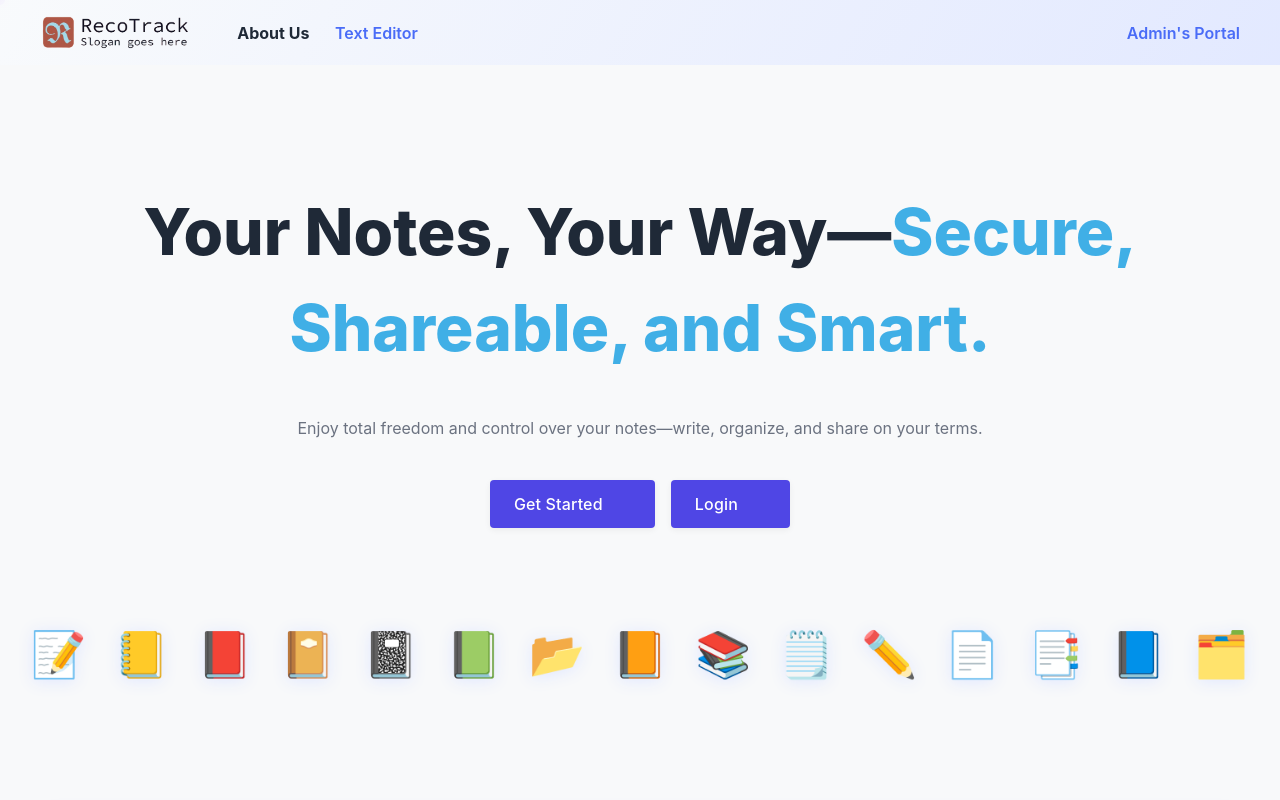
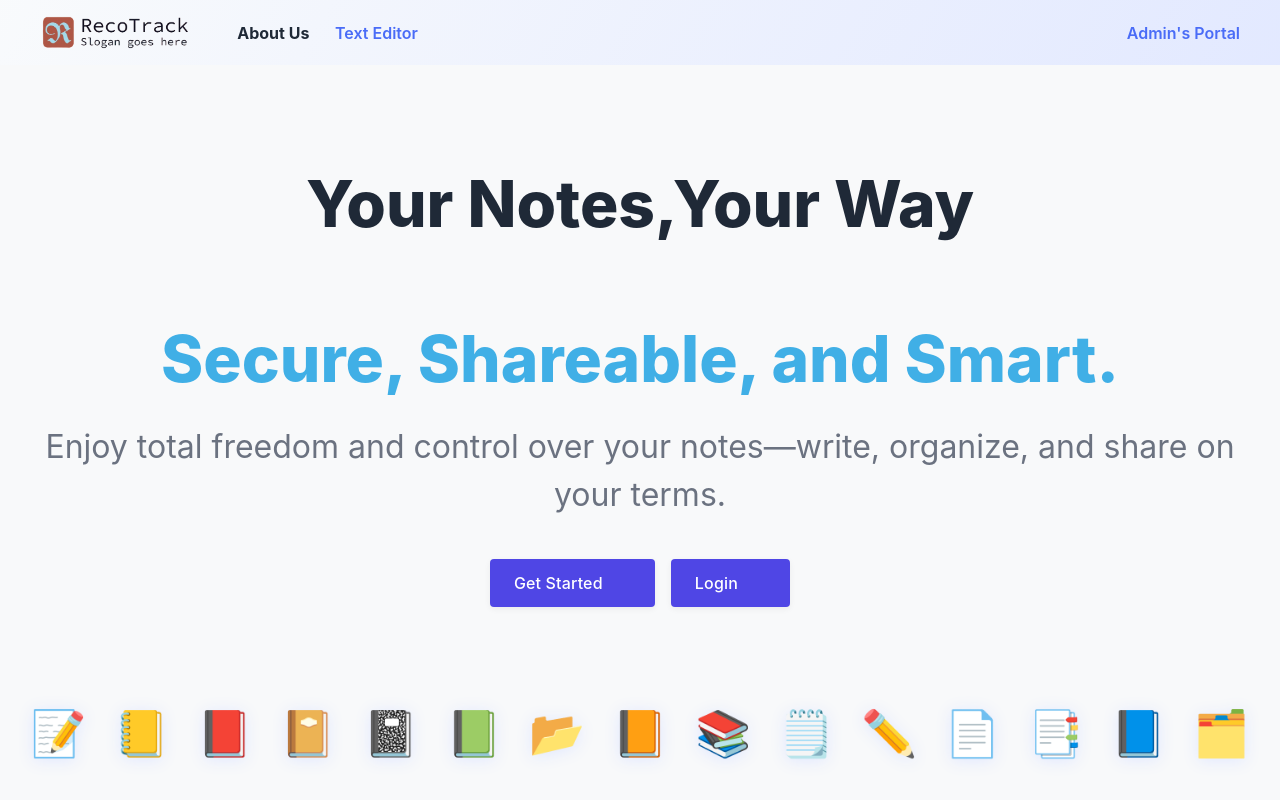
Before and after one commit to piyushsingh022002/RoutineTrackerWeb, a React (Vite) app: page /landing in a window 1280 px wide. Shown: the top 800 px of the page. Built offline with nearby package versions, Linux system fonts and the light colour scheme; no server answers.

Commit message:
Illustration changed

```diff
--- a/src/layouts/AuthSideBar.styles.ts
+++ b/src/layouts/AuthSideBar.styles.ts
@@ -1,6 +1,7 @@
 import styled, { css } from 'styled-components';
 import { Link } from 'react-router-dom';
 import { device } from '../styles/breakpoints';
+import recotrackLogo from '../../Logos/recotrack.logo.png';
 
 export const Sidebar = styled.aside`
 	width: 42%;
@@ -31,12 +32,15 @@ export const Brand = styled(Link)`
 	margin-bottom: 0.75rem;
 `;
 
-export const Illustration = styled.div`
-	width: 220px;
-	height: 220px;
+export const Illustration = styled.img.attrs({
+	src: recotrackLogo,
+	alt: 'Recotrack logo',
+})`
+	display: block;
+	width: auto;
+	height: auto;
+	max-width: 100%;
 	border-radius: 24px;
-	background: radial-gradient(120px 80px at 20% 20%, rgba(79,70,229,0.14), transparent 30%),
-		linear-gradient(135deg, rgba(99,102,241,0.12), rgba(59,130,246,0.06));
 	box-shadow: var(--shadow-md);
 	margin: 1rem 0 0.5rem 0;
 `;
--- a/src/pages.styles/LandingPage.styles.ts
+++ b/src/pages.styles/LandingPage.styles.ts
@@ -25,7 +25,7 @@ const Hero = styled(motion.div)`
   align-items: center;
   justify-content: center;
   text-align: center;
-  padding: calc(var(--header-height, 88px) + 2rem) 0.5rem 2rem 0.5rem;
+  padding: calc(var(--header-height, 65px) + 2rem) 0.5rem 2rem 0.5rem;
   background: transparent;
   transition: box-shadow 0.3s, background 0.3s;
   border-radius: 24px;
@@ -46,9 +46,9 @@ const Hero = styled(motion.div)`
 `;
 
 const HeroTitle = styled(motion.h1)`
-  font-size: 2.2rem;
+  font-size: 2.1rem;
   font-weight: 800;
-  margin-bottom: 1.5rem;
+  margin-bottom: 1rem;
   color: var(--text-color);
   @media ${device.tablet} {
     font-size: 3rem;
@@ -62,9 +62,10 @@ const HeroTitle = styled(motion.h1)`
 `;
 
 const HeroSubtitle = styled(motion.p)`
-  font-size: 1rem;
+  font-size: 2rem;
   color: var(--text-light);
   margin-bottom: 2.5rem;
+  margin-top: 0;
   width: 100%;
   @media ${device.tablet} {
     font-size: 1.25rem;
--- a/src/pages/LandingPage.tsx
+++ b/src/pages/LandingPage.tsx
@@ -50,7 +50,13 @@ const LandingPage: React.FC = () => {
       {/* Hero Section */}
       <Hero>
         <HeroTitle>
-          Your Notes, Your Way—<span className="highlight">Secure, Shareable, and Smart.</span>
+          Your Notes,Your Way
+        </HeroTitle>
+        {/* <HeroSubtitle>
+          ------------------------------------
+        </HeroSubtitle> */}
+        <HeroTitle>
+        <span className="highlight">Secure, Shareable, and Smart.</span>
         </HeroTitle>
         <HeroSubtitle>
           Enjoy total freedom and control over your notes—write, organize, and share on your terms.
```
